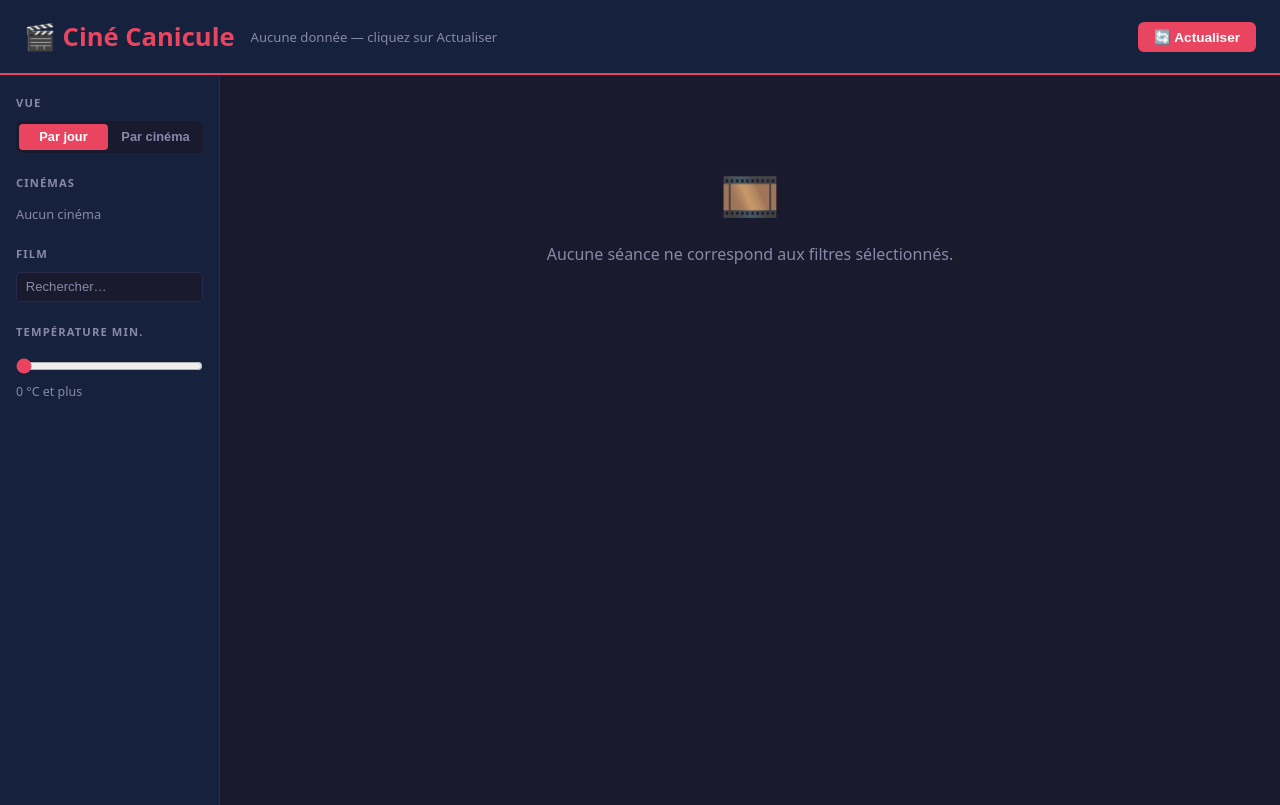
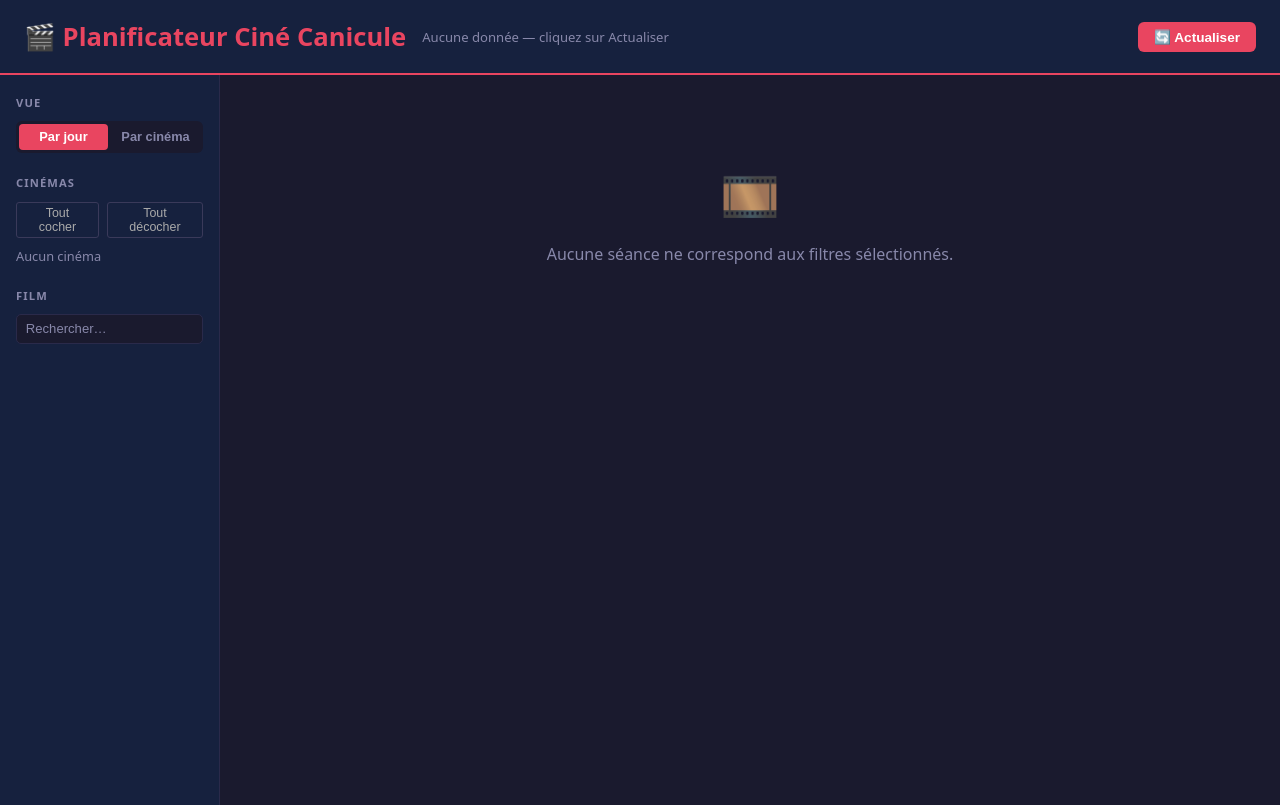
Before and after one commit to Geoffreydoco/Planification_Cine_Canicule, a Flask app: page / in a window 1280 px wide. Run offline with Flask 2, Linux system fonts and the light colour scheme; parts of the project's set-up code (start-up, migrations or seed data) failed here and were passed over.

Commit message:
feat: progress bar, select-all, sort by cinema, remove temp filter, rename
- Progress bar replaces spinner: POST /refresh returns immediately, GET /progress polls state
- Tout cocher / Tout décocher buttons added above cinema checkboxes
- Vue Par jour now sorts by cinema then heure
- Temperature minimum filter (slider) removed
- Renamed Ciné Canicule -> Planificateur Ciné Canicule everywhere
- Tests updated: 42 passing

```diff
--- a/app.py
+++ b/app.py
@@ -11,6 +11,12 @@ from weather import fetch_temperatures, get_temperature
 
 app = Flask(__name__)
 DATA_FILE = os.path.join("data", "sessions.json")
+
+_scrape_lock = threading.Lock()
+_scrape_state = {
+    "running": False, "current": 0, "total": 189,
+    "cinema": "", "done": False, "count": 0, "error": None
+}
 
 
 def load_sessions():
@@ -48,16 +54,41 @@ def index():
     )
 
 
+def _run_scrape_background():
+    def cb(current, total, cinema_name):
+        with _scrape_lock:
+            _scrape_state.update({"current": current, "total": total, "cinema": cinema_name})
+    try:
+        count = run_scrape(progress_callback=cb)
+        with _scrape_lock:
+            _scrape_state.update({"done": True, "count": count, "running": False})
+    except Exception as e:
+        with _scrape_lock:
+            _scrape_state.update({"done": True, "error": str(e), "running": False})
+
+
 @app.route("/refresh", methods=["POST"])
 def refresh():
-    count = run_scrape()
-    data = load_sessions()
-    return jsonify({"status": "ok", "count": count, "updated_at": data["updated_at"]})
+    with _scrape_lock:
+        if _scrape_state["running"]:
+            return jsonify({"status": "already_running"}), 409
+        _scrape_state.update({
+            "running": True, "current": 0, "total": 189,
+            "cinema": "", "done": False, "count": 0, "error": None
+        })
+    threading.Thread(target=_run_scrape_background, daemon=True).start()
+    return jsonify({"status": "started"})
+
+
+@app.route("/progress")
+def progress():
+    with _scrape_lock:
+        return jsonify(dict(_scrape_state))
 
 
 if __name__ == "__main__":
     if not os.path.exists(DATA_FILE) and os.environ.get("TESTING") != "1":
-        print("Premier lancement — scraping initial (~3 min)...")
+        print("Planificateur Ciné Canicule — scraping initial (~3 min)...")
         run_scrape()
     if os.environ.get("TESTING") != "1":
         threading.Timer(1.0, lambda: webbrowser.open("http://localhost:5000")).start()
--- a/templates/index.html
+++ b/templates/index.html
@@ -3,7 +3,7 @@
 <head>
   <meta charset="UTF-8">
   <meta name="viewport" content="width=device-width, initial-scale=1.0">
-  <title>Ciné Canicule 🎬🌡️</title>
+  <title>Planificateur Ciné Canicule 🎬🌡️</title>
   <style>
     *, *::before, *::after { box-sizing: border-box; margin: 0; padding: 0; }
 
@@ -70,16 +70,8 @@
     }
     #btn-refresh:disabled { opacity: .5; cursor: default; }
 
-    .spinner {
-      display: none;
-      width: 14px; height: 14px;
-      border: 2px solid rgba(255,255,255,.4);
-      border-top-color: #fff;
-      border-radius: 50%;
-      animation: spin .7s linear infinite;
-    }
-    .spinner.active { display: inline-block; }
-    @keyframes spin { to { transform: rotate(360deg); } }
+    .toggle-btn { padding: 3px 10px; background: transparent; border: 1px solid #3a3a5a; color: #aaa; border-radius: 3px; cursor: pointer; font-size: 0.78rem; }
+    .toggle-btn:hover { border-color: #e94560; color: #e94560; }
 
     /* ── Main layout ── */
     main {
@@ -162,19 +154,6 @@
     }
     #film-search::placeholder { color: var(--muted); }
     #film-search:focus { outline: none; border-color: var(--accent); }
-
-    /* Temp slider */
-    #temp-display {
-      font-size: 0.78rem;
-      color: var(--muted);
-      display: block;
-      margin-top: .3rem;
-    }
-    #temp-slider {
-      width: 100%;
-      accent-color: var(--accent);
-      margin-top: .45rem;
-    }
 
     /* ── Content area ── */
     #content {
@@ -266,13 +245,21 @@
 <body>
 
 <header>
-  <h1>🎬 Ciné Canicule</h1>
+  <h1>🎬 Planificateur Ciné Canicule</h1>
   <div id="meta">Chargement…</div>
   <button id="btn-refresh" onclick="doRefresh()">
-    <span class="spinner" id="spinner"></span>
     <span id="btn-label">🔄 Actualiser</span>
   </button>
 </header>
+<div id="progress-area" style="display:none;width:100%;padding:8px 24px;background:#0f3460;">
+  <div style="display:flex;justify-content:space-between;margin-bottom:4px;">
+    <span id="progress-text" style="font-size:0.8rem;color:#aaa;"></span>
+    <span id="progress-pct" style="font-size:0.8rem;color:#aaa;"></span>
+  </div>
+  <div style="background:#1a1a2e;border-radius:4px;height:8px;overflow:hidden;">
+    <div id="progress-bar" style="height:100%;background:#e94560;width:0%;transition:width 0.3s ease;"></div>
+  </div>
+</div>
 
 <main>
   <aside>
@@ -286,7 +273,11 @@
     <!-- Cinema filter -->
     <div class="filter-group">
       <h2>Cinémas</h2>
-      <div id="cinema-checkboxes"></div>
+      <div style="display:flex;gap:8px;margin-bottom:6px;">
+        <button class="toggle-btn" onclick="setCinemasAll(true)">Tout cocher</button>
+        <button class="toggle-btn" onclick="setCinemasAll(false)">Tout décocher</button>
+      </div>
+      <div id="cinema-checks"></div>
     </div>
 
     <!-- Film search -->
@@ -295,12 +286,6 @@
       <input type="text" id="film-search" placeholder="Rechercher…" oninput="applyFilters()">
     </div>
 
-    <!-- Temperature threshold -->
-    <div class="filter-group">
-      <h2>Température min.</h2>
-      <input type="range" id="temp-slider" min="0" max="45" value="0" oninput="onSlider()">
-      <span id="temp-display">0 °C et plus</span>
-    </div>
   </aside>
 
   <div id="content">
@@ -350,18 +335,12 @@
   ──────────────────────────────────────────── */
   function getFilteredSessions() {
     const filmQuery = document.getElementById('film-search').value.trim().toLowerCase();
-    const minTemp   = parseInt(document.getElementById('temp-slider').value, 10);
 
     return DATA.sessions.filter(s => {
       // Cinema filter
       if (!selectedCinemas.has(s.cinema)) return false;
       // Film filter
       if (filmQuery && !s.film.toLowerCase().includes(filmQuery)) return false;
-      // Temperature filter
-      if (minTemp > 0) {
-        if (s.temperature === null || s.temperature === undefined) return false;
-        if (s.temperature < minTemp) return false;
-      }
       return true;
     });
   }
@@ -417,7 +396,7 @@
     if (dates.length === 0) return '';
 
     return dates.map(date => {
-      const rows = groups[date].slice().sort((a,b) => a.heure.localeCompare(b.heure));
+      const rows = groups[date].slice().sort((a,b) => a.cinema.localeCompare(b.cinema) || a.heure.localeCompare(b.heure));
       const label = new Date(date + 'T12:00:00').toLocaleDateString('fr-FR', {weekday:'long', day:'numeric', month:'long'});
       const rowsHtml = rows.map(buildRowJour).join('');
       return `<div class="group">
@@ -498,37 +477,84 @@
   }
 
   /* ────────────────────────────────────────────
-     Slider
-  ──────────────────────────────────────────── */
-  function onSlider() {
-    const val = document.getElementById('temp-slider').value;
-    const label = val === '0' ? '0 °C et plus' : `≥ ${val} °C`;
-    document.getElementById('temp-display').textContent = label;
-    applyFilters();
-  }
-
-  /* ────────────────────────────────────────────
      Refresh
   ──────────────────────────────────────────── */
   async function doRefresh() {
-    const btn     = document.getElementById('btn-refresh');
-    const spinner = document.getElementById('spinner');
-    const label   = document.getElementById('btn-label');
+    const btn = document.getElementById('btn-refresh');
+    const progressArea = document.getElementById('progress-area');
+    const progressBar = document.getElementById('progress-bar');
+    const progressText = document.getElementById('progress-text');
 
     btn.disabled = true;
-    spinner.classList.add('active');
-    label.textContent = 'Actualisation…';
+    btn.textContent = 'Actualisation...';
+    progressArea.style.display = 'block';
+    progressBar.style.width = '0%';
+    progressText.textContent = 'Démarrage...';
 
     try {
-      const resp = await fetch('/refresh', { method: 'POST' });
-      if (!resp.ok) throw new Error(`HTTP ${resp.status}`);
-      window.location.reload();
-    } catch (err) {
-      alert('Erreur lors de l\'actualisation : ' + err.message);
+      const startResp = await fetch('/refresh', { method: 'POST' });
+      if (!startResp.ok) {
+        const err = await startResp.json();
+        if (err.status === 'already_running') {
+          progressText.textContent = 'Actualisation déjà en cours...';
+          pollProgress();
+          return;
+        }
+        throw new Error('Erreur démarrage: ' + startResp.status);
+      }
+      pollProgress();
+    } catch (e) {
+      alert('Erreur : ' + e.message);
       btn.disabled = false;
-      spinner.classList.remove('active');
-      label.textContent = '🔄 Actualiser';
+      btn.textContent = '🔄 Actualiser';
+      progressArea.style.display = 'none';
     }
+  }
+
+  function pollProgress() {
+    const btn = document.getElementById('btn-refresh');
+    const progressBar = document.getElementById('progress-bar');
+    const progressText = document.getElementById('progress-text');
+
+    const interval = setInterval(async () => {
+      try {
+        const resp = await fetch('/progress');
+        const state = await resp.json();
+        const pct = state.total > 0 ? Math.round(state.current / state.total * 100) : 0;
+        progressBar.style.width = pct + '%';
+        progressText.textContent = state.cinema
+          ? `${state.current}/${state.total} — ${state.cinema}`
+          : 'En cours...';
+
+        if (state.done) {
+          clearInterval(interval);
+          if (state.error) {
+            alert('Erreur lors du scraping : ' + state.error);
+            btn.disabled = false;
+            btn.textContent = '🔄 Actualiser';
+            document.getElementById('progress-area').style.display = 'none';
+          } else {
+            window.location.reload();
+          }
+        }
+      } catch (e) {
+        clearInterval(interval);
+        alert('Erreur réseau : ' + e.message);
+        btn.disabled = false;
+        btn.textContent = '🔄 Actualiser';
+        document.getElementById('progress-area').style.display = 'none';
+      }
+    }, 2000);
+  }
+
+  function setCinemasAll(checked) {
+    document.querySelectorAll('#cinema-checks input[type="checkbox"]').forEach(cb => cb.checked = checked);
+    if (checked) {
+      allCinemas.forEach(c => selectedCinemas.add(c));
+    } else {
+      selectedCinemas.clear();
+    }
+    applyFilters();
   }
 
   /* ────────────────────────────────────────────
@@ -549,7 +575,7 @@
     allCinemas = [...new Set(DATA.sessions.map(s => s.cinema))].sort();
     selectedCinemas = new Set(allCinemas);
 
-    const container = document.getElementById('cinema-checkboxes');
+    const container = document.getElementById('cinema-checks');
     if (allCinemas.length === 0) {
       container.innerHTML = '<span style="color:var(--muted);font-size:.8rem">Aucun cinéma</span>';
     } else {
```
Also changed, not shown: tests/test_app.py (+22 -4 lines).
